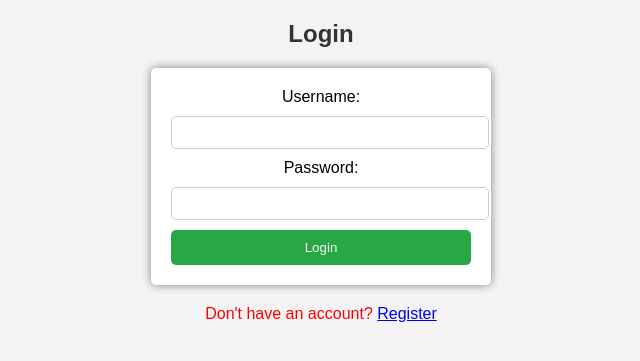
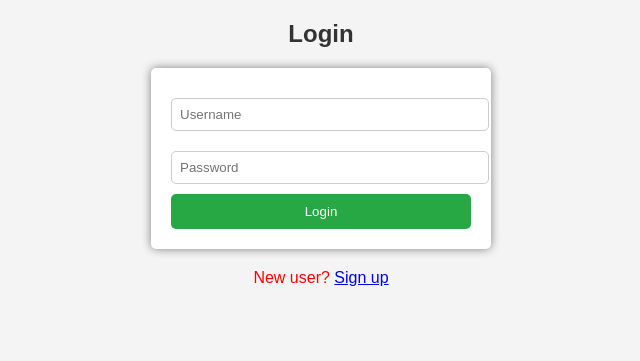
Before and after one commit to acecode101/todo-app-with-authentication, a Flask app: page /login in a window 1280 px wide. Shown: the top 361 px of the page, without its empty margins (319-959 px from the left). Run offline with Flask 3, Linux system fonts and the light colour scheme.

Commit message:
Update login.html

```diff
--- a/templates/login.html
+++ b/templates/login.html
@@ -6,23 +6,11 @@
 </head>
 <body>
     <h2>Login</h2>
-    {% with messages = get_flashed_messages(with_categories=True) %}
-        {% if messages %}
-            {% for category, message in messages %}
-                <p class="{{ category }}">{{ message }}</p>
-            {% endfor %}
-        {% endif %}
-    {% endwith %}
-
-    <form method="POST">
-        <label>Username:</label>
-        <input type="text" name="username" required>
-
-        <label>Password:</label>
-        <input type="password" name="password" required>
-
+    <form action="/login" method="post">
+        <input type="text" name="username" placeholder="Username" required>
+        <input type="password" name="password" placeholder="Password" required>
         <button type="submit">Login</button>
     </form>
-    <p>Don't have an account? <a href="{{ url_for('register') }}">Register</a></p>
+    <p>New user? <a href="{{ url_for('signup') }}">Sign up</a></p>
 </body>
 </html>
```
